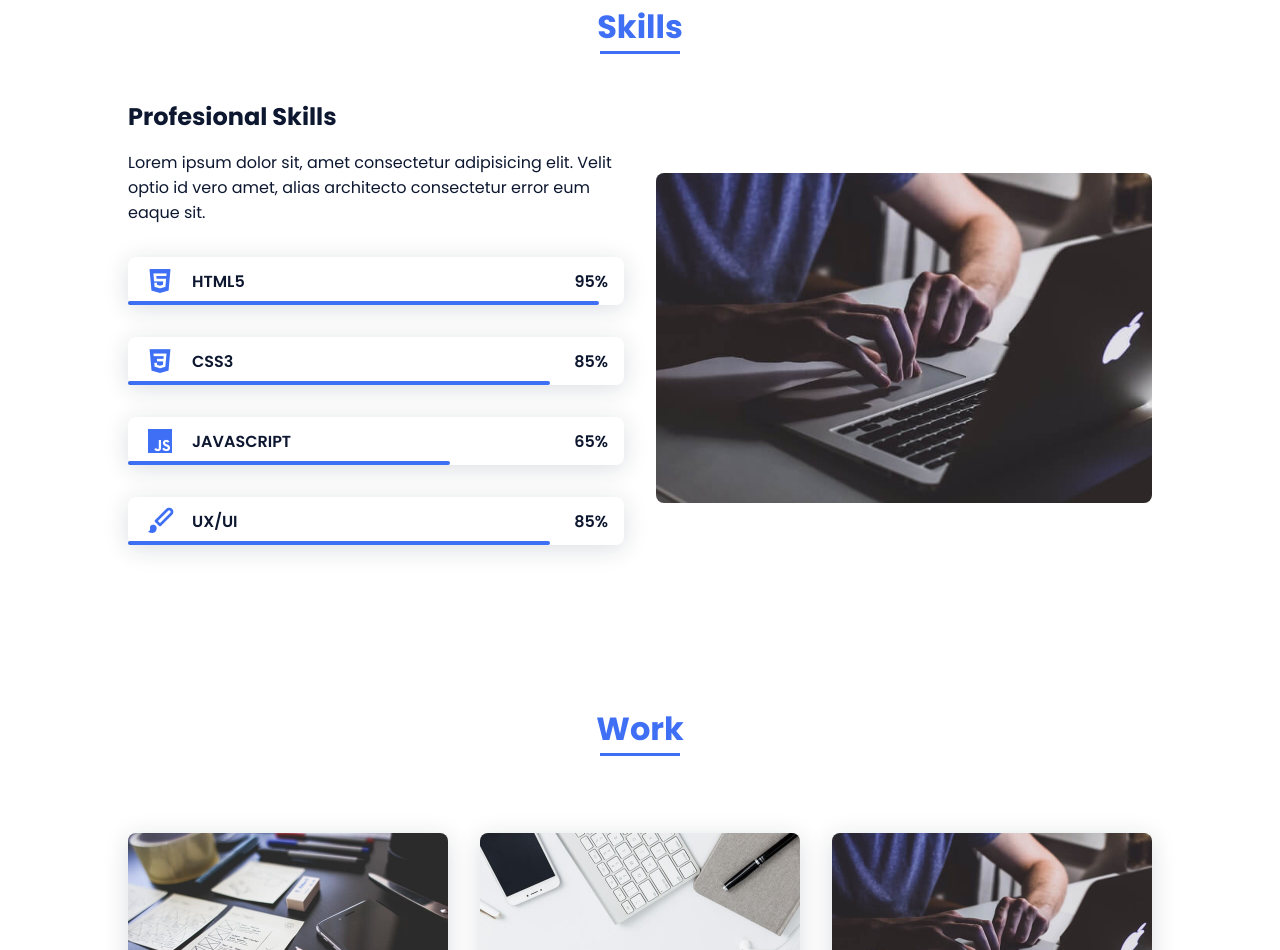
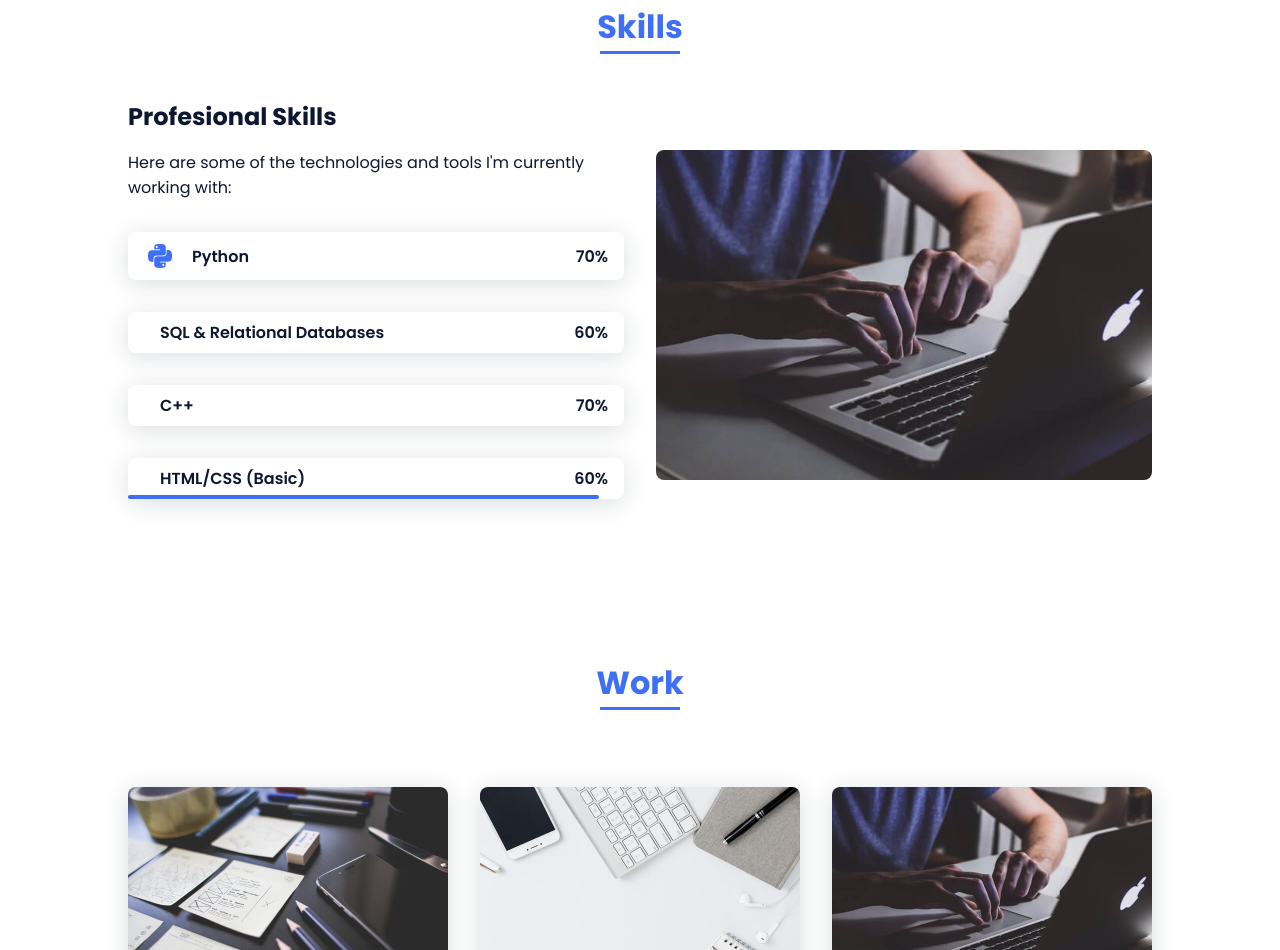
Before and after one commit to sereneplummerr/portfolioTest, a plain HTML site: page index.html in a window 1280 px wide. Shown: the part 1418-2368 px from the top of the page. Drawn offline with nearby package versions, Linux system fonts and the light colour scheme.

Commit message:
Update index.html

```diff
--- a/index.html
+++ b/index.html
@@ -39,7 +39,7 @@
             <!--===== HOME =====-->
             <section class="home bd-grid" id="home">
                 <div class="home__data">
-                    <h1 class="home__title">Hi,<br>I'm<span class="home__title-color">Serene Plummer</span><br>Future Data Scientist</h1>
+                    <h1 class="home__title">Hi, I'm<br><span class="home__title-color"> Serene Plummer</span><br>Future Data Scientist</h1>
 
                     <a href="#" class="button">Contact</a>
                 </div>
@@ -86,53 +86,53 @@
                 <div class="skills__container bd-grid">
                     <div>
                         <h2 class="skills__subtitle">Profesional Skills</h2>
-                        <p class="skills__text">Lorem ipsum dolor sit, amet consectetur adipisicing elit. Velit optio id vero amet, alias architecto consectetur error eum eaque sit.</p>
+                        <p class="skills__text">Here are some of the technologies and tools I'm currently working with:</p>
                         <div class="skills__data">
                             <div class="skills__names">
-                                <i class='bx bxl-html5 skills__icon'></i>
-                                <span class="skills__name">HTML5</span>
+                                <i class='bx bxl-python skills__icon'></i>
+                                <span class="skills__name">Python</span>
+                            </div>
+                            <div class="skills__bar skills__pythonl">
+
+                            </div>
+                            <div>
+                                <span class="skills__percentage">70%</span>
+                            </div>
+                        </div>
+                        <div class="skills__data">
+                            <div class="skills__names">
+                                <i class='bx bxl-data skills__icon'></i>
+                                <span class="skills__name">SQL & Relational Databases</span>
+                            </div>
+                            <div class="skills__bar skills__sql">
+
+                            </div>
+                            <div>
+                                <span class="skills__percentage">60%</span>
+                            </div>
+                        </div>
+                        <div class="skills__data">
+                            <div class="skills__names">
+                                <i class='bx bxl-code-alt skills__icon' ></i>
+                                <span class="skills__name">C++</span>
+                            </div>
+                            <div class="skills__bar skills__cpp">
+
+                            </div>
+                            <div>
+                                <span class="skills__percentage">70%</span>
+                            </div>
+                        </div>
+                        <div class="skills__data">
+                            <div class="skills__names">
+                                <i class='bx bxs-html5 skills__icon'></i>
+                                <span class="skills__name">HTML/CSS (Basic)</span>
                             </div>
                             <div class="skills__bar skills__html">
 
                             </div>
                             <div>
-                                <span class="skills__percentage">95%</span>
-                            </div>
-                        </div>
-                        <div class="skills__data">
-                            <div class="skills__names">
-                                <i class='bx bxl-css3 skills__icon'></i>
-                                <span class="skills__name">CSS3</span>
-                            </div>
-                            <div class="skills__bar skills__css">
-
-                            </div>
-                            <div>
-                                <span class="skills__percentage">85%</span>
-                            </div>
-                        </div>
-                        <div class="skills__data">
-                            <div class="skills__names">
-                                <i class='bx bxl-javascript skills__icon' ></i>
-                                <span class="skills__name">JAVASCRIPT</span>
-                            </div>
-                            <div class="skills__bar skills__js">
-
-                            </div>
-                            <div>
-                                <span class="skills__percentage">65%</span>
-                            </div>
-                        </div>
-                        <div class="skills__data">
-                            <div class="skills__names">
-                                <i class='bx bxs-paint skills__icon'></i>
-                                <span class="skills__name">UX/UI</span>
-                            </div>
-                            <div class="skills__bar skills__ux">
-
-                            </div>
-                            <div>
-                                <span class="skills__percentage">85%</span>
+                                <span class="skills__percentage">60%</span>
                             </div>
                         </div>
                     </div>
```
